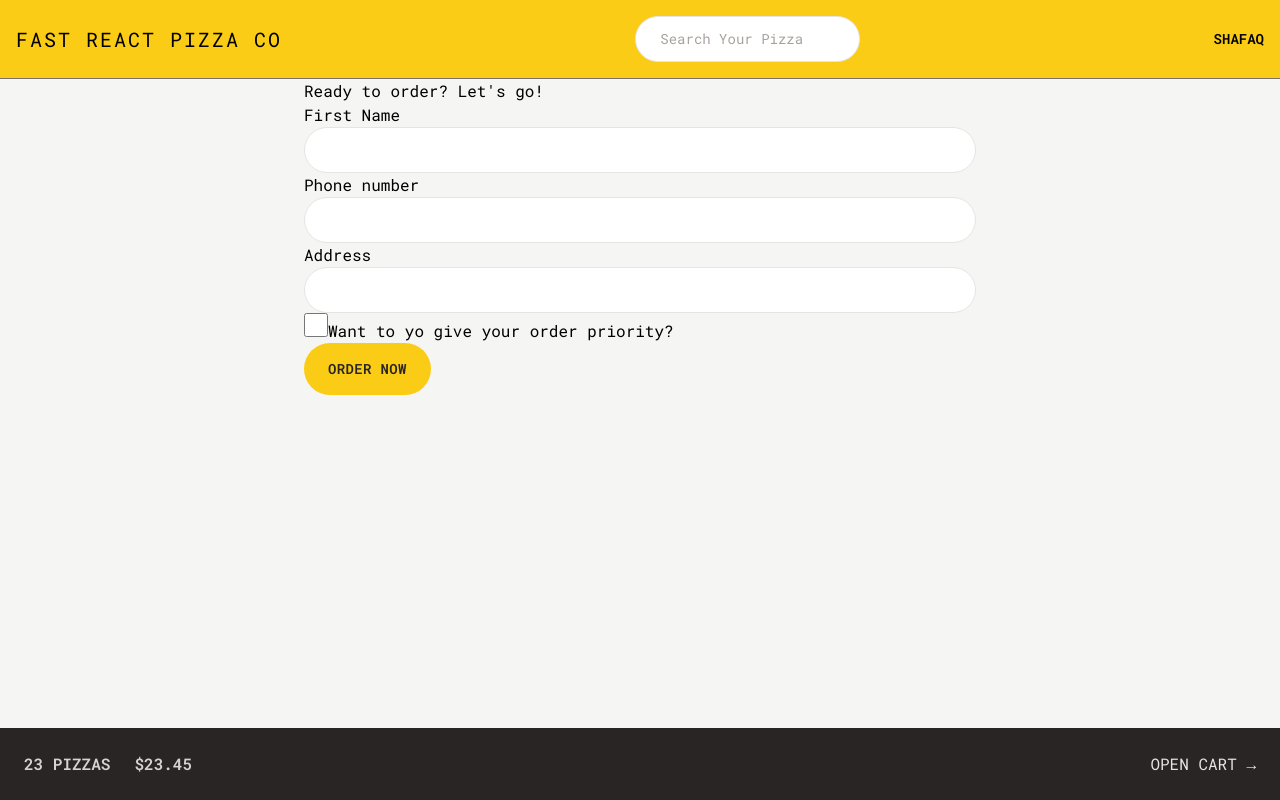
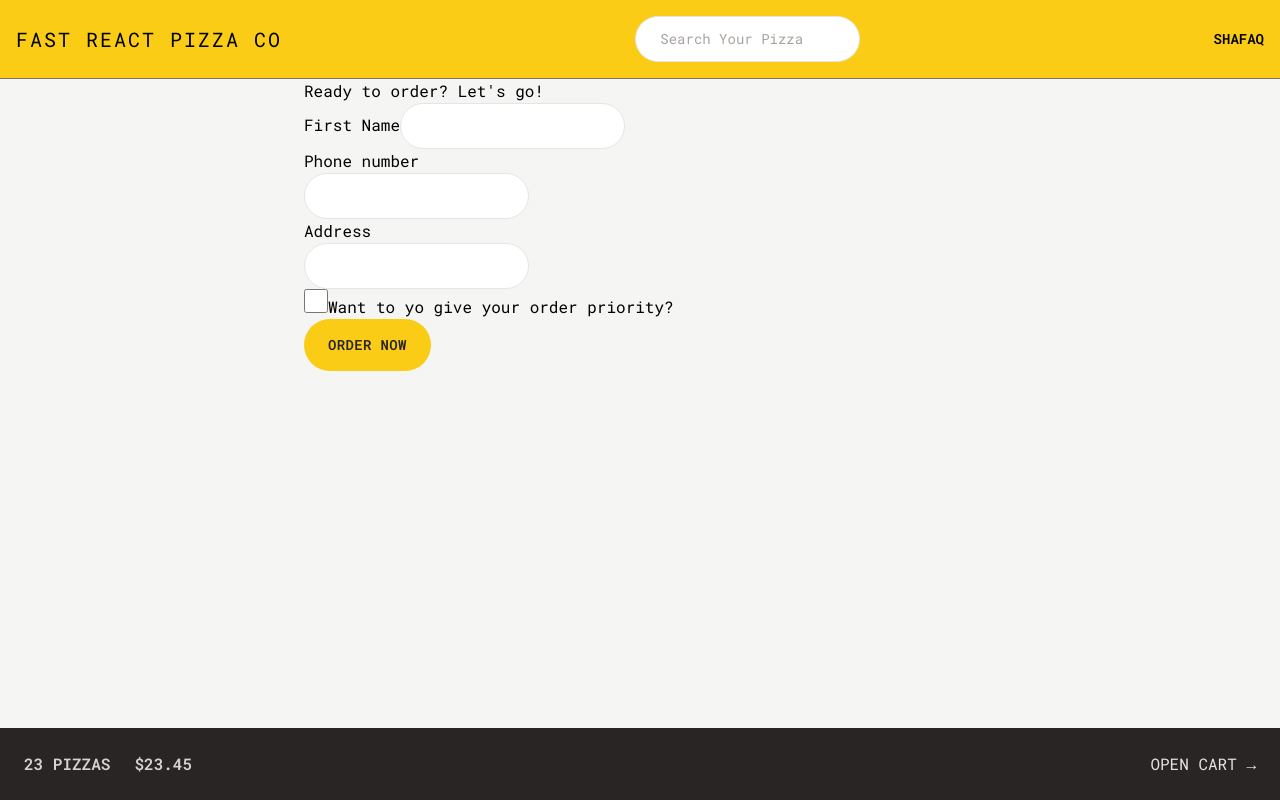
Before and after one commit to shafaqarefin/FastPizzaWebApp, a React (Vite) app: page /order/new in a window 1280 px wide. Built offline with nearby package versions, Linux system fonts and the light colour scheme.

Commit message:
added a custom reusable styles css component for input elements

```diff
--- a/src/index.css
+++ b/src/index.css
@@ -6,7 +6,7 @@
 
 @layer components {
   .input {
-    @apply w-full rounded-full border border-stone-200 px-4 py-2 text-sm transition-all duration-300 placeholder:text-stone-400 focus:outline-none focus:ring focus:ring-yellow-400 md:px-6 md:py-3;
+    @apply rounded-full border border-stone-200 px-4 py-2 text-sm transition-all duration-300 placeholder:text-stone-400 focus:outline-none focus:ring focus:ring-yellow-400 md:px-6 md:py-3;
   }
   .loader {
     width: 45px;
```
